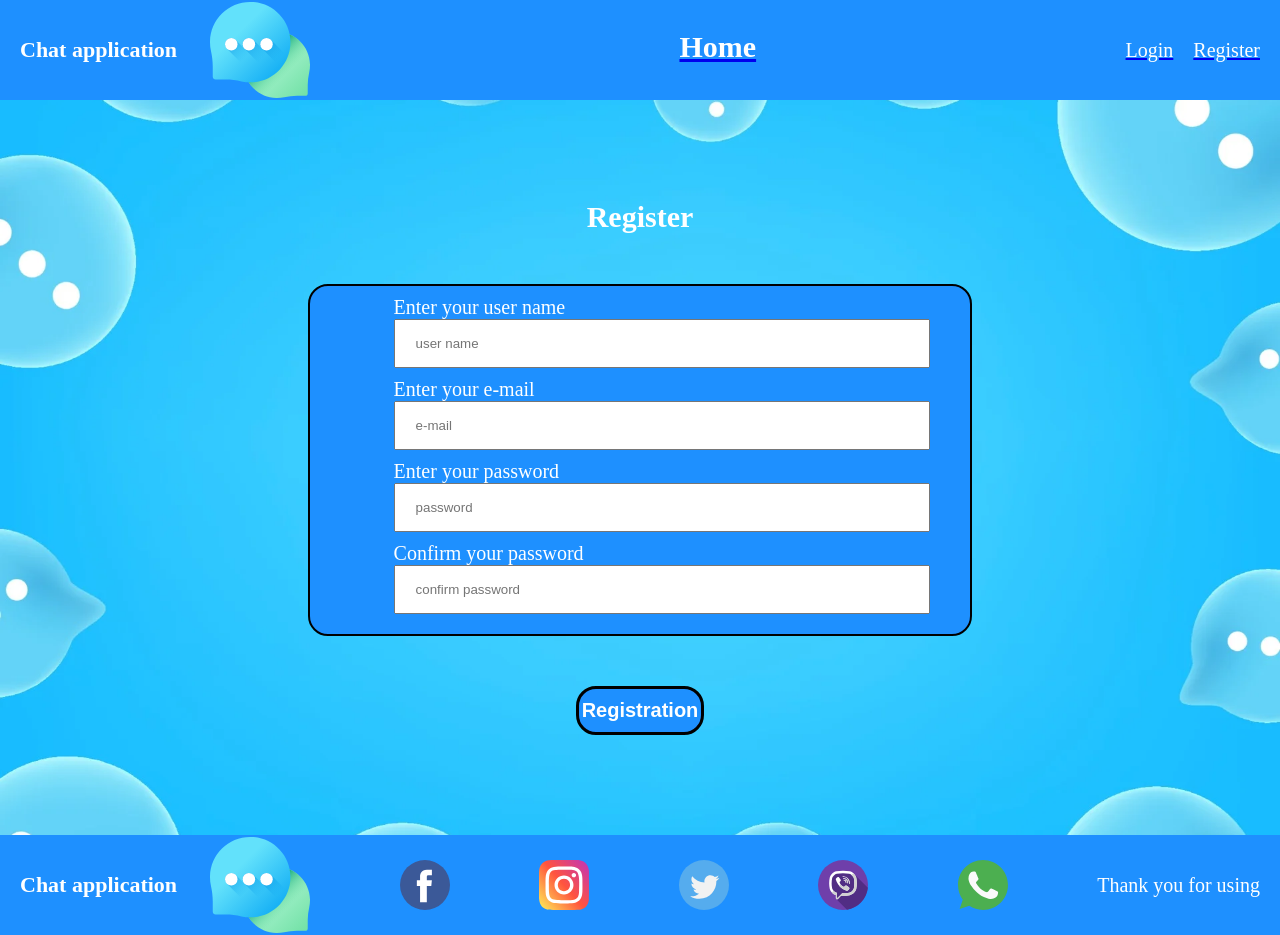
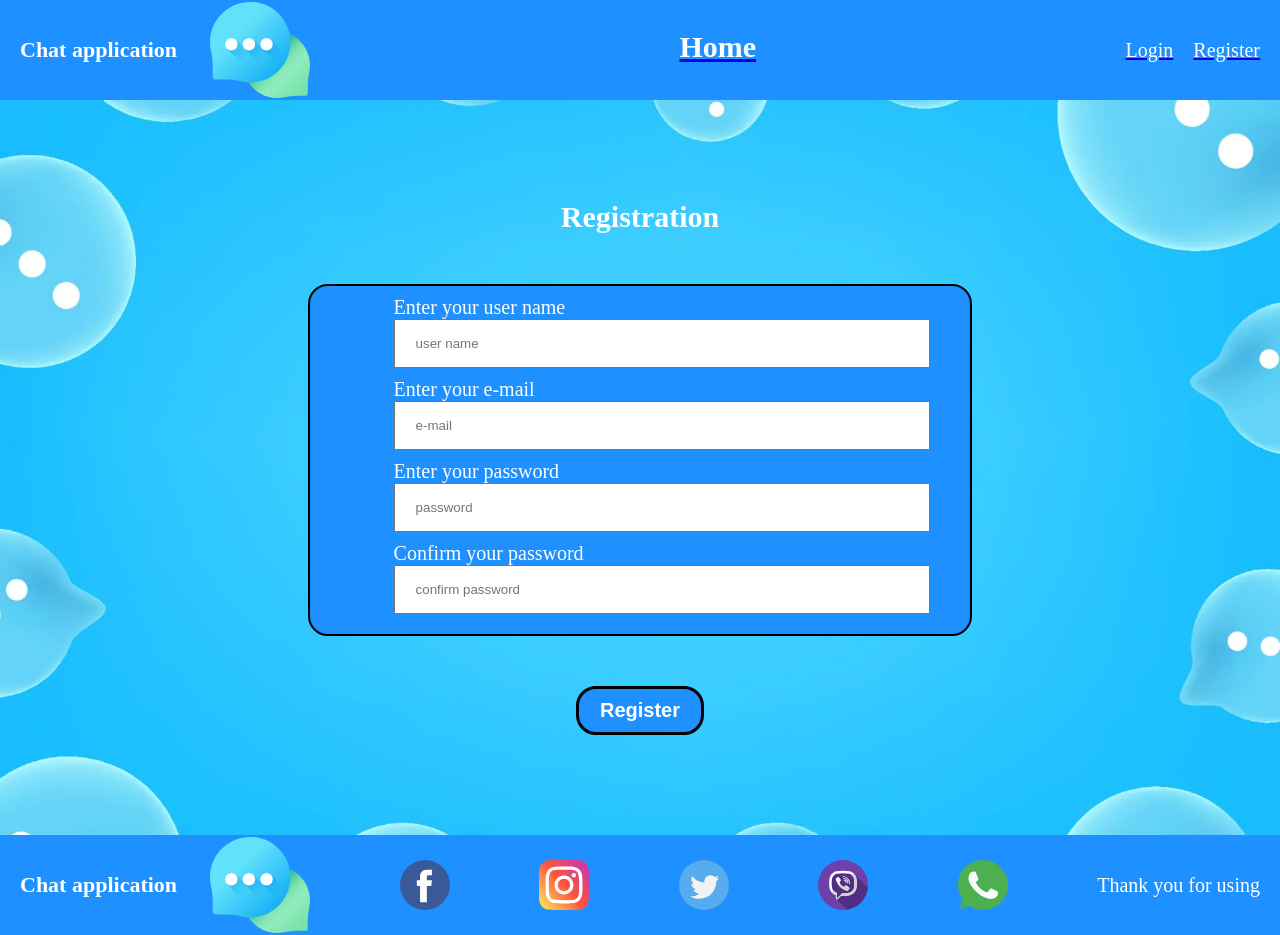
Before and after one commit to vladimirgekov/twitter-demo, a Nuxt app: page /register in a window 1280 px wide. Built offline with nearby package versions, Linux system fonts and the light colour scheme.

Commit message:
initial commit

```diff
--- a/pages/register.vue
+++ b/pages/register.vue
@@ -14,7 +14,7 @@
     </div>
 
     <div class="register">
-      <div class="register__title">Register</div>
+      <div class="register__title">Registration</div>
       <form class="register__form">
         <div class="register__data">
           <div class="register__text">Enter your user name</div>
@@ -33,7 +33,7 @@
           <input class="register__input" type="password" id="confirm_password" placeholder="confirm password" v-model="confirmPassword"/>
         </div>
       </form>
-      <button v-on:click="register" class="register__button">Registration</button>
+      <button v-on:click="register" class="register__button">Register</button>
     </div>
 
     <div class="footer">
```
